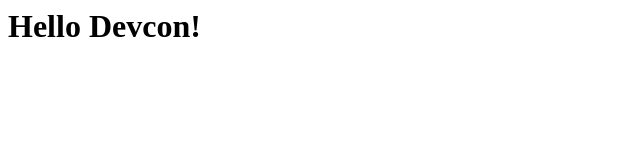
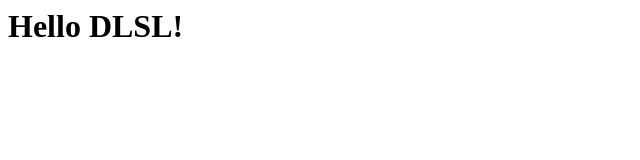
Before and after one commit to EstopaceMA/dlsl_git_demo, a plain HTML site: page index.html in a window 1280 px wide. Shown: the full height of the page, 0-640 px from the left. Drawn offline with Linux system fonts and the light colour scheme.

Commit message:
change Devcon to DLSL

```diff
--- a/index.html
+++ b/index.html
@@ -3,6 +3,6 @@
     <title></title>
   </head>
   <body>
-    <h1>Hello Devcon!</h1>
+    <h1>Hello DLSL!</h1>
   </body>
 </html>
```
